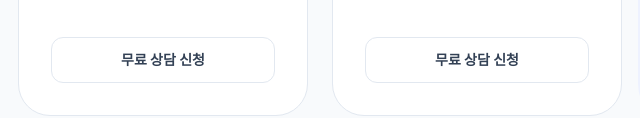
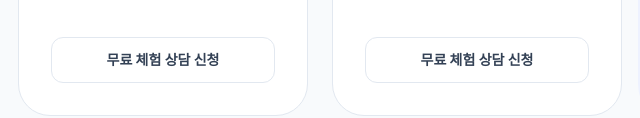
Before and after one commit to hiremekr/checkvisa, a website: page pricing.html in a window 1280 px wide. Shown: the part 689-807 px from the top of the page, 6-646 px from the left. Drawn offline with nearby package versions, Linux system fonts and the light colour scheme.

Commit message:
fix: unify CTA button text across all pricing plans
- Change Starter plan button: '무료 상담 신청' → '무료 체험 상담 신청'
- Change Standard plan button: '무료 상담 신청' → '무료 체험 상담 신청'
- Business plan: '무료 체험 상담 신청' (unchanged)
- Enterprise plan: '맞춤 견적 상담' (unchanged)
- All buttons now consistently emphasize '무료 체험' (free trial)
- Better CTA consistency and user experience

```diff
--- a/pricing.html
+++ b/pricing.html
@@ -90,7 +90,7 @@
                 <li>✅ 실시간 D-Day 대시보드</li>
 
             </ul>
-            <a href="index.html#contact" class="w-full py-3 border border-slate-200 rounded-xl font-bold text-center text-sm hover:bg-slate-50 transition block">무료 상담 신청</a>
+            <a href="index.html#contact" class="w-full py-3 border border-slate-200 rounded-xl font-bold text-center text-sm hover:bg-slate-50 transition block">무료 체험 상담 신청</a>
         </div>
 
         <div class="pricing-card p-8 rounded-[2rem]">
@@ -107,7 +107,7 @@
                 <li>✅ 실시간 D-Day 대시보드</li>
                 <li>✅ 문자 또는 카카오톡으로 만료 알람 제공</li>
             </ul>
-            <a href="index.html#contact" class="w-full py-3 border border-slate-200 rounded-xl font-bold text-center text-sm hover:bg-slate-50 transition block">무료 상담 신청</a>
+            <a href="index.html#contact" class="w-full py-3 border border-slate-200 rounded-xl font-bold text-center text-sm hover:bg-slate-50 transition block">무료 체험 상담 신청</a>
         </div>
 
         <div class="pricing-card p-8 rounded-[2rem] border-2 border-indigo-600 relative ring-8 ring-indigo-50">
```
